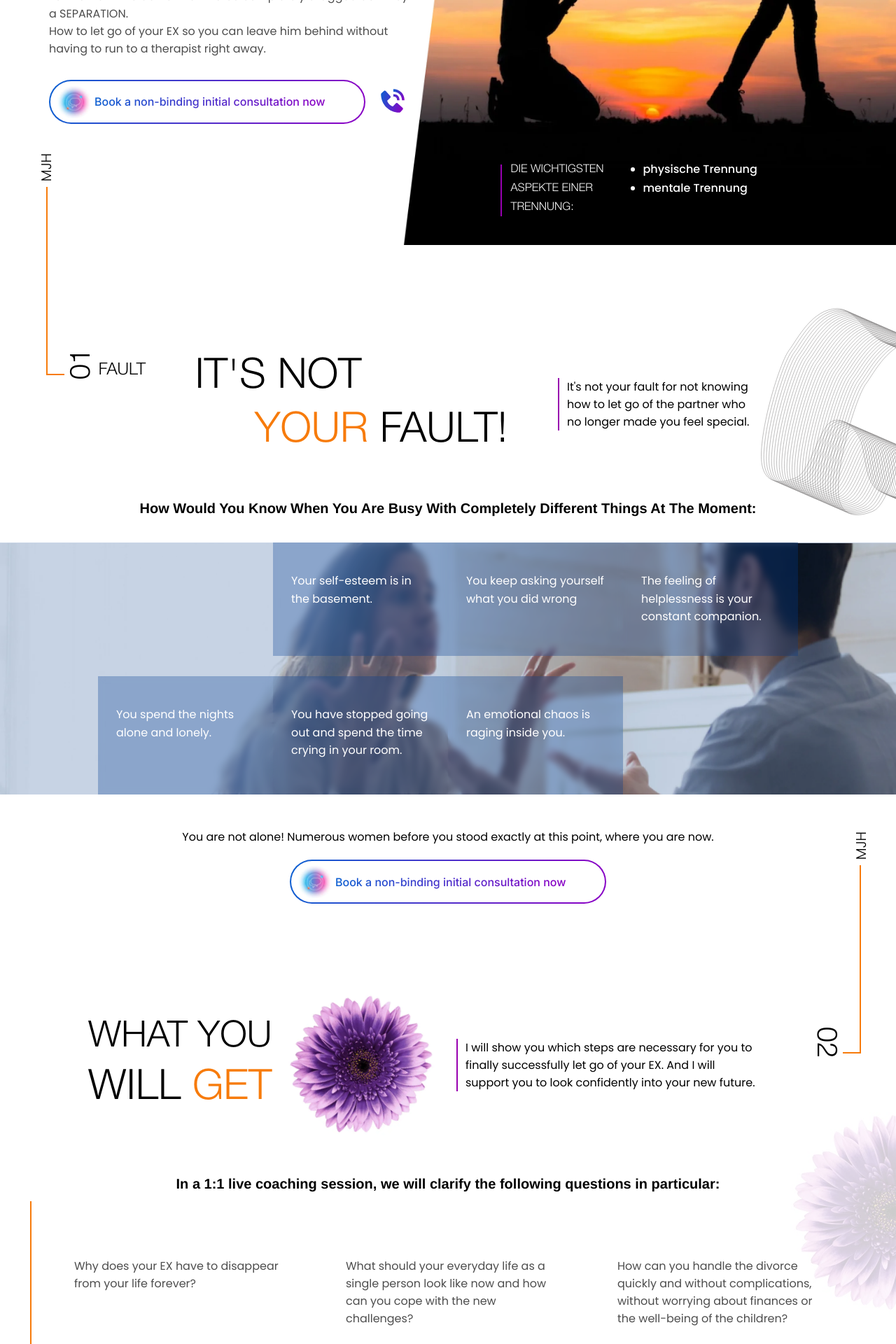
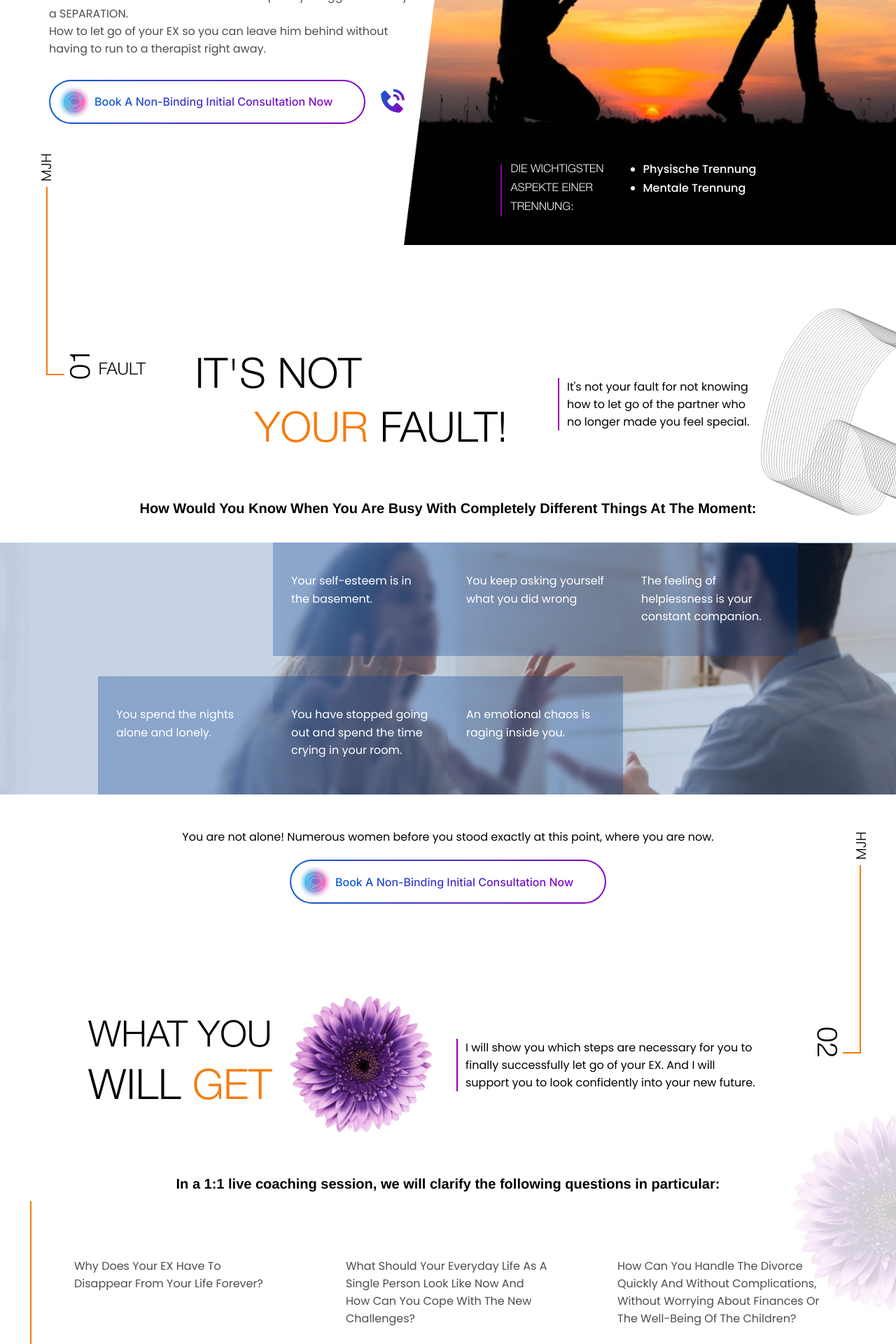
Before and after one commit to Pankajsiwach123321/MarcJochim, a React (Vite) app: page / in a window 1280 px wide. Shown: the part 460-2380 px from the top of the page at 70% size. Built offline with nearby package versions, Linux system fonts and the light colour scheme.

Commit message:
uppercase updates

```diff
--- a/src/components/common/Button.jsx
+++ b/src/components/common/Button.jsx
@@ -5,7 +5,7 @@ import { NextArrow, PrevArrow } from "./Icon";
 export const NavButton = (props) => {
   return (
     <button
-      className={` ${props.class} py-4 px-[28.21px] text-white text-base buttonbg leading-6 font-inter font-medium `}
+      className={` ${props.class} capitalize py-4 px-[28.21px] text-white text-base buttonbg leading-6 font-inter font-medium `}
     >
       {props.text}
     </button>
@@ -27,7 +27,7 @@ export const MessageButton = (props) => {
             className=" max-w-[50px] w-full lg:min-w-[50px]"
           />
         </span>
-        <span className=" bg-bgButton bg-clip-text text-transparent font-medium text-sm sm:text-base leading-5 sm:leading-6 font-inter">
+        <span className=" capitalize bg-bgButton bg-clip-text text-transparent font-medium text-sm sm:text-base leading-5 sm:leading-6 font-inter">
           {props.text}
         </span>
       </a>
--- a/src/components/page/About.jsx
+++ b/src/components/page/About.jsx
@@ -13,7 +13,7 @@ const About = () => {
             <p className=" ff-neue -rotate-90 font-normal text-2xl text-[40px]">
               05
             </p>
-            <p className=" ff-neue  font-normal text-2xl leading-[30px]">
+            <p className=" ff-neue  font-normal translate-y-2 text-2xl leading-[30px]">
               ABOUT
             </p>
           </div>
--- a/src/components/page/Goal.jsx
+++ b/src/components/page/Goal.jsx
@@ -16,7 +16,7 @@ const Goal = () => {
               className=" lg:w-4/12 sm:w-1/2 w-full group hover:bg-white-200 duration-300 "
             >
               <div className=" lg:p-[63px_48px] p-[43px_24px] h-full xl:min-h-[230px]">
-                <p className=" font-poppines font-normal text-base leading-[25px] text-gray-white-100 duration-300 group-hover:text-blue-dark-100">
+                <p className=" capitalize font-poppines font-normal text-base leading-[25px] text-gray-white-100 duration-300 group-hover:text-blue-dark-100">
                   {data.para}
                 </p>
               </div>
--- a/src/components/page/Header.jsx
+++ b/src/components/page/Header.jsx
@@ -103,10 +103,10 @@ const Header = () => {
                 </p>
               </div>
               <ul>
-                <li className=" list-disc font-poppines font-medium text-base leading-[25px] md:text-white">
+                <li className=" list-disc capitalize font-poppines font-medium text-base leading-[25px] md:text-white">
                   physische Trennung
                 </li>
-                <li className=" list-disc font-poppines font-medium text-base leading-[25px] md:text-white pt-[2px]">
+                <li className=" list-disc capitalize font-poppines font-medium text-base leading-[25px] md:text-white pt-[2px]">
                   mentale Trennung
                 </li>
               </ul>
--- a/src/components/page/Target.jsx
+++ b/src/components/page/Target.jsx
@@ -25,23 +25,21 @@ const Target = () => {
         <div className=" bg-[url(./assets/images/ring.webp)] bg-no-repeat bg-cover bg-center md:bg-fullsize mt-[52px] ">
           <div className="max-w-content mx-auto px-3  relative z-[1] text-center md:text-start">
             <div className=" py-10 md:py-20 lg:py-[108px]">
-              <div
-                data-aos="fade-down"
-                className="max-w-[382px] w-full h-[187px] bg-[#ffffff1f] hover:bg-[#003E92B2] duration-300 backdrop-blur-md border border-solid border-[#FFFFFF26] flex justify-center items-center"
-              >
-                <p className=" text-white max-w-[312.34px] font-poppines leading-[25.6px] font-normal text-base">
-                  You Have Separated And Have The Feeling That You Can Never Be
-                  Happy Again And That You Will Be Alone Forever.
-                </p>
+              <div data-aos="fade-down">
+                <div className="max-w-[382px] w-full h-[187px] bg-[#ffffff1f] hover:bg-[#003E92B2] duration-300 backdrop-blur-md border border-solid border-[#FFFFFF26] flex justify-center items-center">
+                  <p className=" text-white max-w-[312.34px] font-poppines leading-[25.6px] font-normal text-base">
+                    You Have Separated And Have The Feeling That You Can Never
+                    Be Happy Again And That You Will Be Alone Forever.
+                  </p>
+                </div>
               </div>
-              <div
-                data-aos="fade-up"
-                className="max-w-[382px] mt-8 w-full h-[187px] bg-[#ffffff1f] hover:bg-[#003E92B2] duration-300 backdrop-blur-md border border-solid border-[#FFFFFF26] flex justify-center items-center mb-8"
-              >
-                <p className=" text-white max-w-[303.34px] font-poppines leading-[25.6px] font-normal text-base">
-                  How are you supposed to be able to let go of someone who is so
-                  entangled with your life? It's impossible, isn't it?
-                </p>
+              <div data-aos="fade-up">
+                <div className="max-w-[382px] capitalize mt-8 w-full h-[187px] bg-[#ffffff1f] hover:bg-[#003E92B2] duration-300 backdrop-blur-md border border-solid border-[#FFFFFF26] flex justify-center items-center mb-8">
+                  <p className=" text-white max-w-[303.34px] font-poppines leading-[25.6px] font-normal text-base">
+                    How are you supposed to be able to let go of someone who is
+                    so entangled with your life? It's impossible, isn't it?
+                  </p>
+                </div>
               </div>
             </div>
             <div className=" p-[65px_28px_77px_39px] bg-[#003e92b3] mx-auto md:mx-0 md:absolute z-[-1] bottom-[-31px] right-8 backdrop-blur-sm md:ml-auto max-w-[338px] w-full">
```
